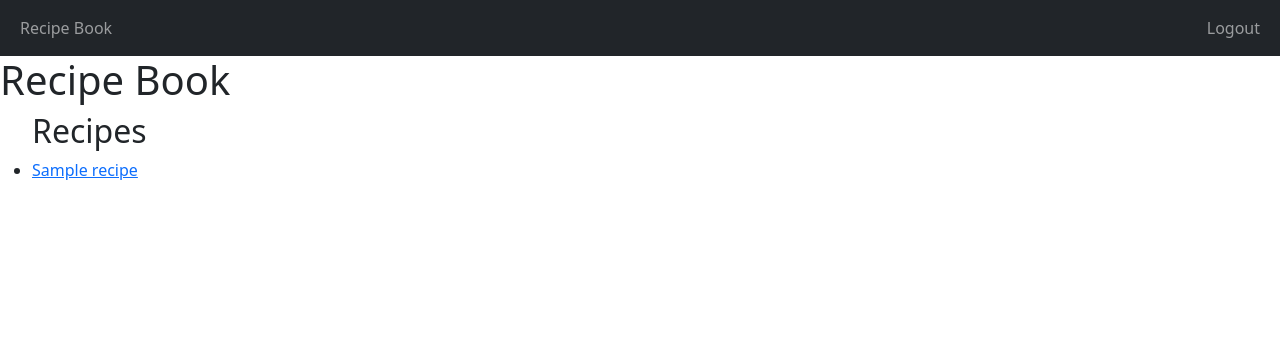
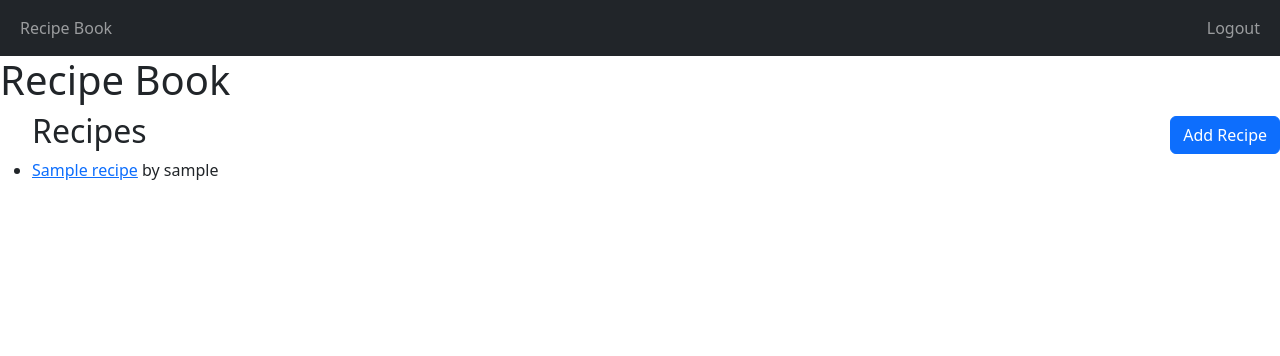
Before and after one commit to pris-matic/recipebook-deocadiz-anthonyjr, a Django app: page /recipes/list/ in a window 1280 px wide. Shown: the top 356 px of the page. Run offline with Django 5.2, Linux system fonts and the light colour scheme; a user stored in the database is signed in; tables that the repository leaves empty hold one stand-in row (values such as "Sample post").

Commit message:
added button to add recipe

```diff
--- a/ledger/templates/recipebook.html
+++ b/ledger/templates/recipebook.html
@@ -4,9 +4,12 @@
 {% block content %}
     {{ block.super }}
     <ul>
-        <h2>Recipes</h2>
+        <div class="d-flex justify-content-between align-items-center">
+            <h2>Recipes</h2>
+            <a href="{% url 'ledger:addRecipe' %}" class="btn btn-primary">Add Recipe</a>
+        </div>
         {% for item in recipes %}
-            <li><a href="{{ item.get_absolute_url }}">{{ item.name }}</a></li>
+            <li><a href="{{ item.get_absolute_url }}">{{ item.name }}</a> by {{ item.author }}</li>
         {% endfor %}
     </ul>
 {% endblock %}
```
